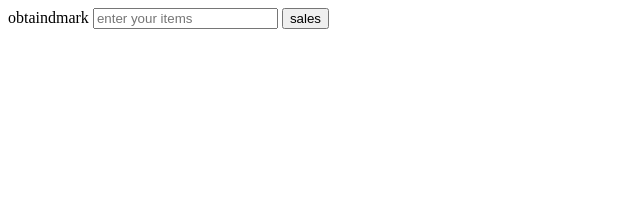
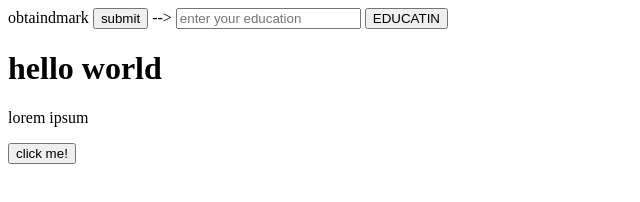
Before and after one commit to anus26/js-assigment, a plain HTML site: page assigment/no 01/index.html in a window 1280 px wide. Shown: the whole page, without its empty margins (0-640 px from the left). Drawn offline with Linux system fonts and the light colour scheme.

Commit message:
modified

```diff
--- a/assigment/no 01/index.html
+++ b/assigment/no 01/index.html
@@ -77,10 +77,27 @@
 
 <h1>TotalMarks <span id="total-marks">0</span></h1>
 <h1>Percentage <span id="Percentage">0</span>%</h1>
-<h1>grade <span id="grade">0</span></h1> -->
-<!-- <button onclick="calpercentage()">submit</button> -->
-<input type="text" placeholder="enter your items" id="input">
-<button onclick="submit()">sales</buton>
+<!-- <h1>grade <span id="grade">0</span></h1> -->
+<button onclick="calpercentage()">submit</button>
+<!-- <input type="text" placeholder="enter your items" id="input">  -->
+<!-- <button onclick="submit()">sales</buton> --> -->
+
+    <!-- <h1>qulification</h1><ul></ul> -->
+
+
+    <input type="text" placeholder="enter your education" id="input">
+    <button onclick="button()">EDUCATIN</button>
+
+    <h1 class="head">hello world</h1>
+
+    <p id="para">lorem ipsum</p>
+
+    <button onclick="changeText()">click me!</button>
+
+
+
+
+
 
     <script src="./script.js"></script>
 </body>
--- a/assigment/no 01/script.js
+++ b/assigment/no 01/script.js
@@ -115,16 +115,133 @@
 //     }
 // }
 
-const sales=['comb','pin' ,'clips', 'fancyitems',  'elastic','azharband','hanger'];
-const input=document.querySelector('#input');
+// const sales=['comb','pin' ,'clips', 'fancyitems',  'elastic','azharband','hanger'];
+// const input=document.querySelector('#input');
 
-function submit(){
-    console.log(input.value);
-    if(sales.includes(input.value)){
-        console.log('items is avalible');
+// function submit(){
+//     console.log(input.value);
+//     if(sales.includes(input.value)){
+//         console.log('items is avalible');
+
+//     }else{
+//         console.log('not avalible')
+
+//     }
+// }
+
+// const userInput =+prompt('enter table number');
+// const times =+prompt('times')
+//     for (let i = 1; i <= times ; i++){
+//         console.log(`${userInput}* ${i}=${userInput}`);
+// //     }
+//     for(let i =1;  i  >0; i++){
+//          console.log('i')
+//          }
+
+// document.write('qulification');
+// const education=['hsc','ssc','b.com','m.phil','phd']
+// const ul =document.querySelector('o1')
+// console.log(education);
+// for (let i= 0; i<education.length; i++){
+//     ul.innerHTML +=( `<li>${education[i]}</li>`)
+// }
+
+
+
+
+
+// anArray = new int[1o];
+// int[] anArray =
+//     100.200
+// }
+const boolean=document.querySelector('#input')
+function button(){
+    console.log(input)
+    if(10<9){
+        console.log('false')
+}else
+console.log('true')
+}
+
+
+const browserType = "mozilla";
+
+if (browserType.includes("zilla")) {
+  console.log("Found zilla!");
+} else {
+  console.log("No zilla here!");
+}
+
+
+// var head = document.querySelector('.head');
+// var paragraph = document.querySelector("#para");
+// console.log(paragraph.innerHTML)
+
+// function changeText(){
+
+//     if(paragraph.innerHTML === 'changed through js' && head.innerHTML === 'changed through js'){
+//         paragraph.innerHTML = 'lorem ipsum';
+//         head.innerHTML = 'hello world'
+//     }else{
+        // paragraph.innerHTML = 'changed through js'
+        // head.innerHTML = 'changed through js'
+
+// }
+
+// console.log(10=='10');
+// console.log(10===11);
+
+
+
+//   const qulification=['bbc','b.com','matric']
+// console.log(includes.value )
+// console.log(qulification)
+
+
+
+
+// const stringArray=['2',4,5]
+// const numberArray=[]
+// length=stringArray.length
+
+// for (var i = 0; i < length; i++)
+// numberArray.push(parseInt(stringArray[i]));
+// console.log(numberArray)
+
+// const stringArray=['4',7,8];
+// const numberArray=[]
+// length=stringArray.length
+// for ( var i = 0; i < length; i++){
+//   let value;
+//   if(typeof stringArray[i]=== 'string'){
+//     value=parseInt(stringArray[i]  )
+//   }else{
+//     value=stringArray[i]
+//   }
+//   numberArray.push(value);
+// }
+// console.log(numberArray)
+
+
+
+
+const input=document.querySelector("input")
+const education=['SSC','HSC','BSC','BS','BCOM','MS','M.Phil','PhD']
+const arr=[]
+function button() {
+  if (education != null && education.length > 0 ) {
+    for (let i = 0; i < education.length; i++) {
+      console.log(education[i]);
+    }
 
     }else{
-        console.log('not avalible')
+      console.log('no education');
+    }
 
-    }
+
+  input.innerHTML+=`
+
+  `
+  // console.log(education);
+
 }
```
